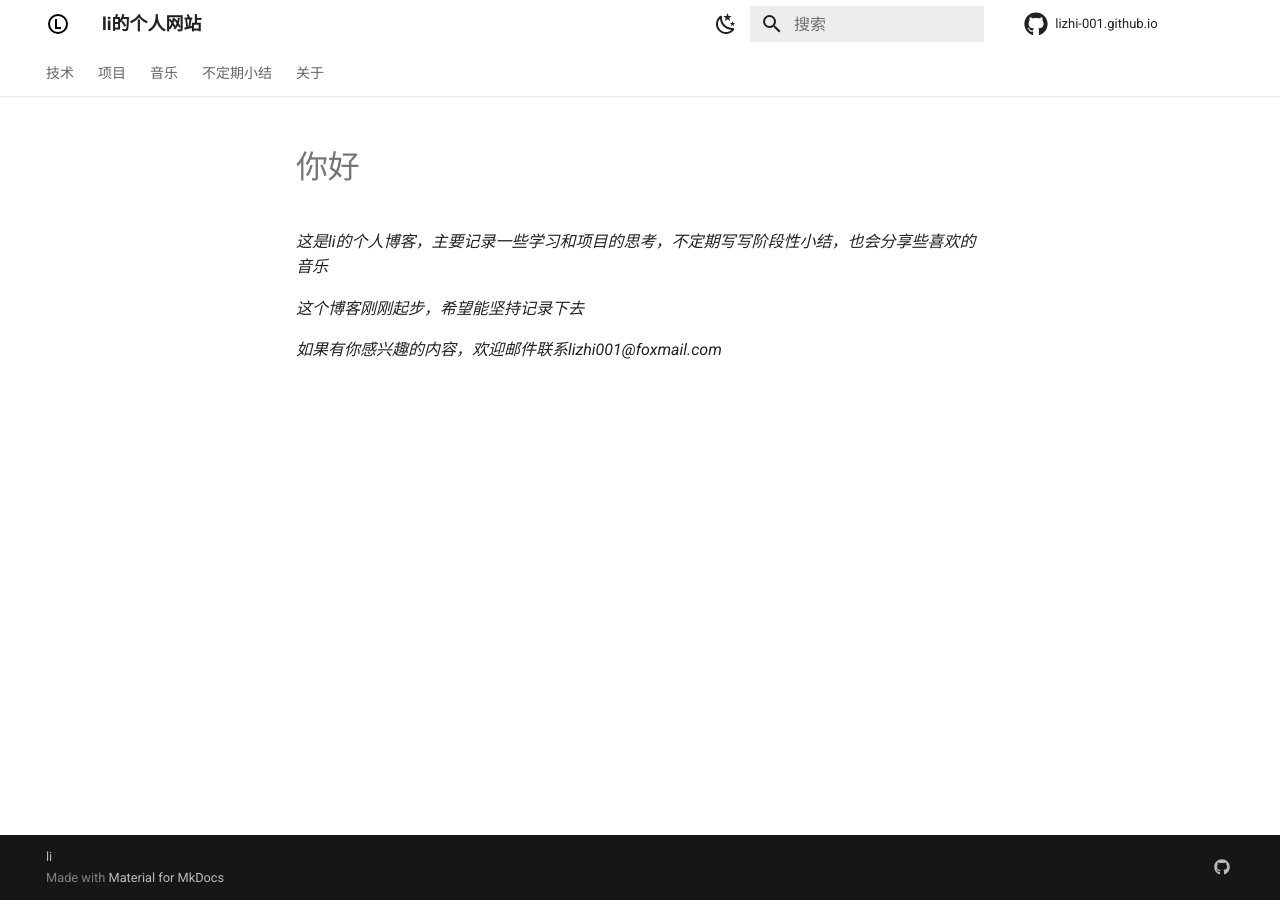
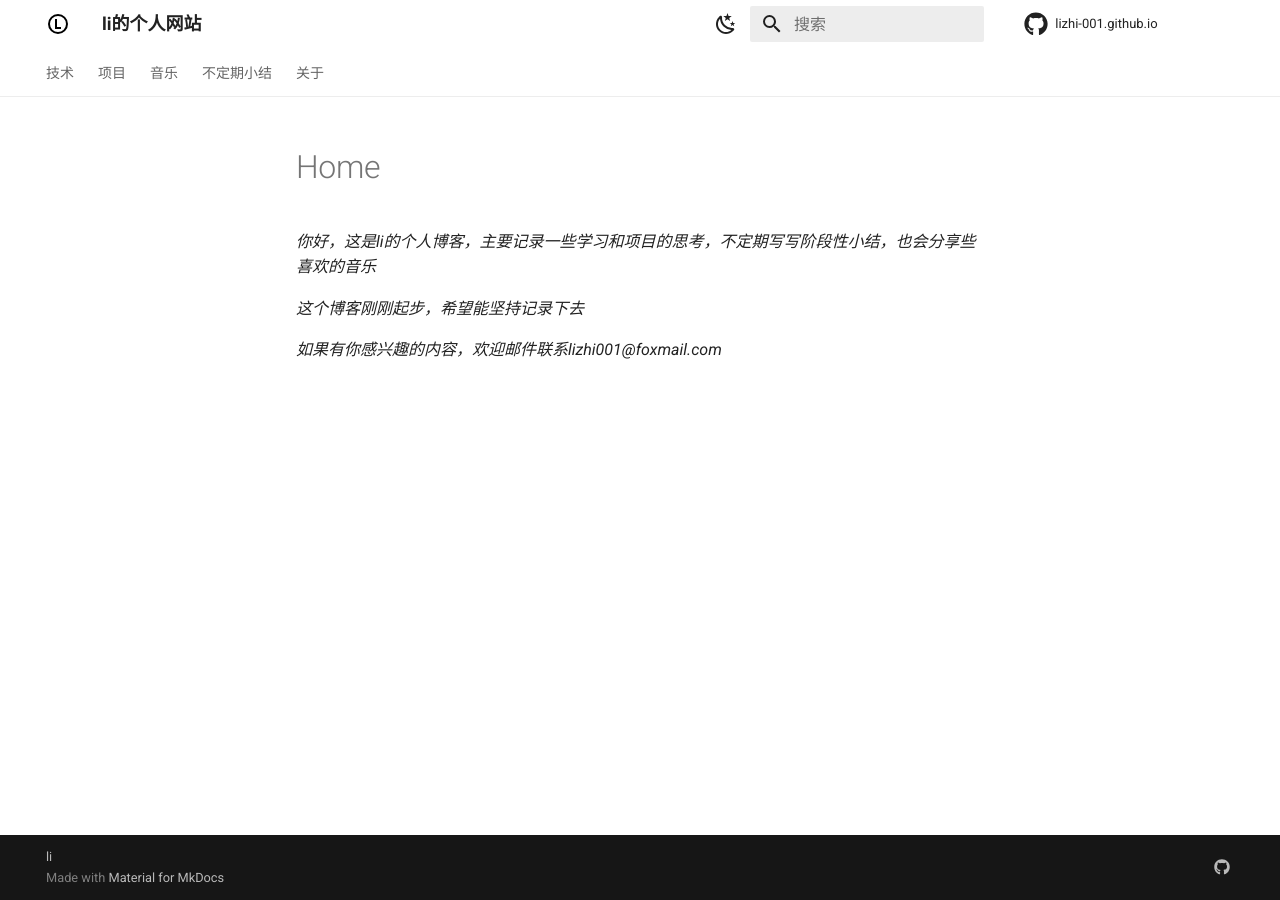
Before and after one commit to lizhi-001/li-zhi.github.io, an MkDocs documentation site: the page built from docs/index.md, in a window 1280 px wide. Built offline with MkDocs 1.6.1 and Material for MkDocs 9.7.7, drawn with Linux system fonts in a browser that asks for light colours.

Commit message:
catalog3

```diff
--- a/docs/index.md
+++ b/docs/index.md
@@ -1,6 +1,4 @@
-# 你好
-
-*这是li的个人博客，主要记录一些学习和项目的思考，不定期写写阶段性小结，也会分享些喜欢的音乐*
+*你好，这是li的个人博客，主要记录一些学习和项目的思考，不定期写写阶段性小结，也会分享些喜欢的音乐*
 
 *这个博客刚刚起步，希望能坚持记录下去*
 
```
